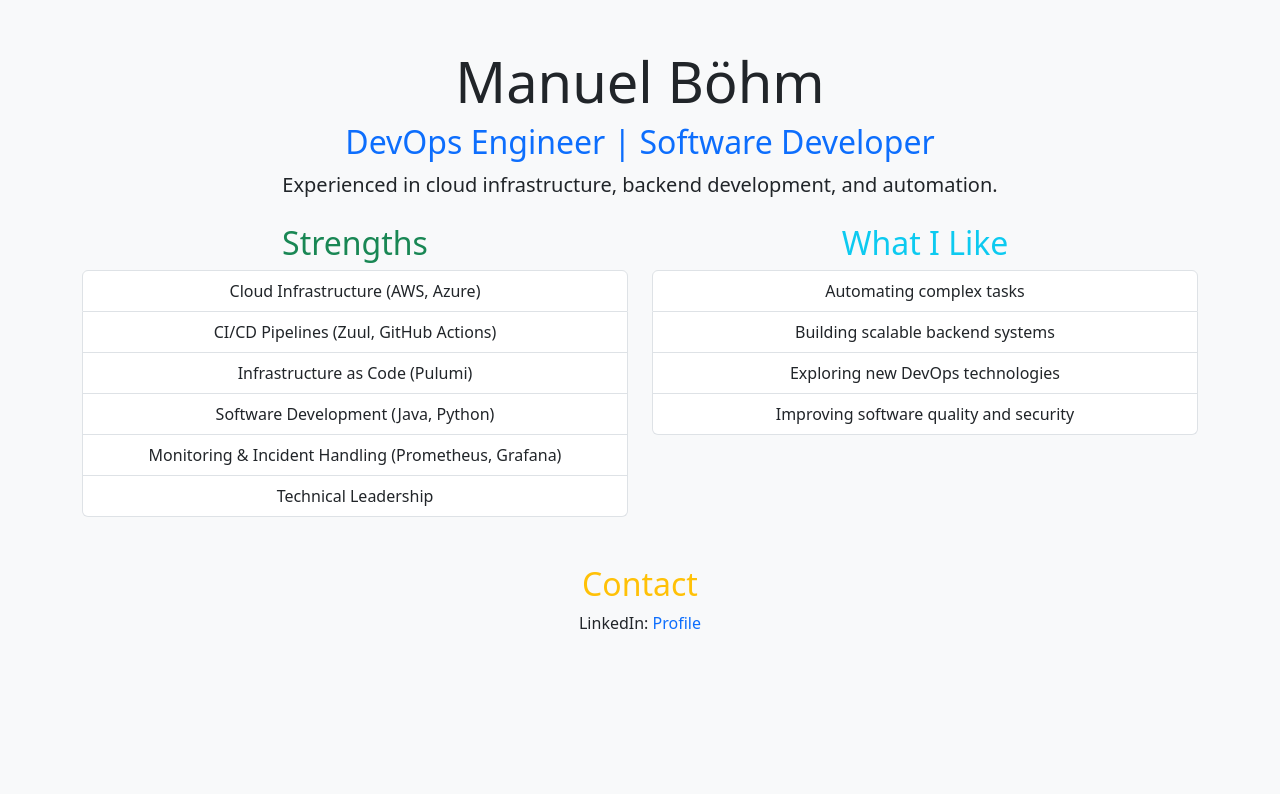
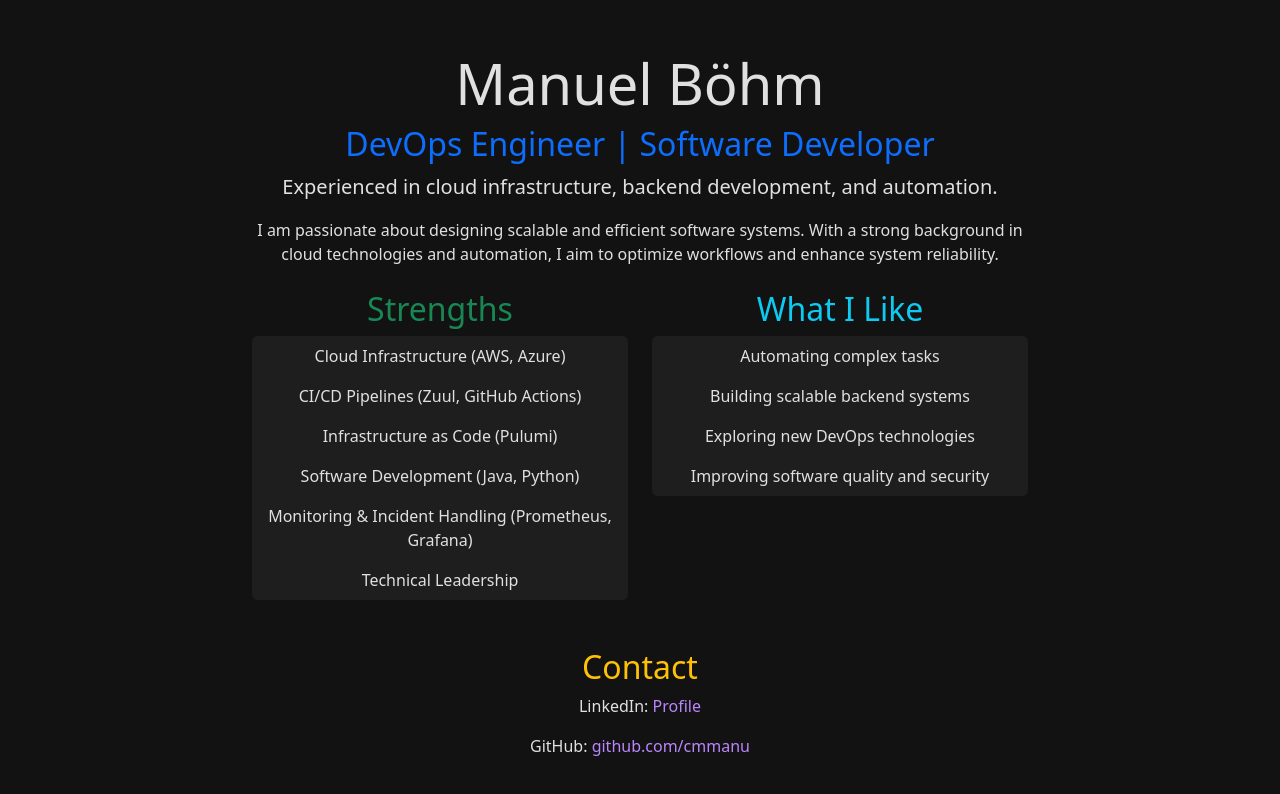
Before and after one commit to cmmanu/cmmanu.github.io, a plain HTML site: page index.html in a window 1280 px wide. Drawn offline with nearby package versions, Linux system fonts and the light colour scheme.

Commit message:
Improve style

```diff
--- a/index.html
+++ b/index.html
@@ -5,12 +5,35 @@
     <meta name="viewport" content="width=device-width, initial-scale=1.0">
     <title>Manuel Böhm - Portfolio</title>
     <link href="https://cdn.jsdelivr.net/npm/bootstrap@5.3.0/dist/css/bootstrap.min.css" rel="stylesheet">
+    <style>
+        body {
+            background-color: #121212;
+            color: #e0e0e0;
+        }
+        .container {
+            max-width: 800px;
+            margin-top: 50px;
+        }
+        .list-group-item {
+            background-color: #1e1e1e;
+            border: none;
+            color: #e0e0e0;
+        }
+        a {
+            color: #bb86fc;
+            text-decoration: none;
+        }
+        a:hover {
+            text-decoration: underline;
+        }
+    </style>
 </head>
-<body class="bg-light">
-    <div class="container text-center mt-5">
+<body>
+    <div class="container text-center">
         <h1 class="display-4">Manuel Böhm</h1>
         <h2 class="text-primary">DevOps Engineer | Software Developer</h2>
         <p class="lead">Experienced in cloud infrastructure, backend development, and automation.</p>
+        <p>I am passionate about designing scalable and efficient software systems. With a strong background in cloud technologies and automation, I aim to optimize workflows and enhance system reliability.</p>
 
         <div class="row mt-4">
             <div class="col-md-6">
@@ -38,7 +61,8 @@
 
         <div class="mt-5">
             <h2 class="text-warning">Contact</h2>
-            <p>LinkedIn: <a href="https://www.linkedin.com/in/manuel-b%C3%B6hm-76a3341b7/" class="text-decoration-none">Profile</a></p>
+            <p>LinkedIn: <a href="https://www.linkedin.com/in/manuel-b%C3%B6hm-76a3341b7/">Profile</a></p>
+            <p>GitHub: <a href="https://github.com/cmmanu">github.com/cmmanu</a></p>
         </div>
     </div>
 
```
